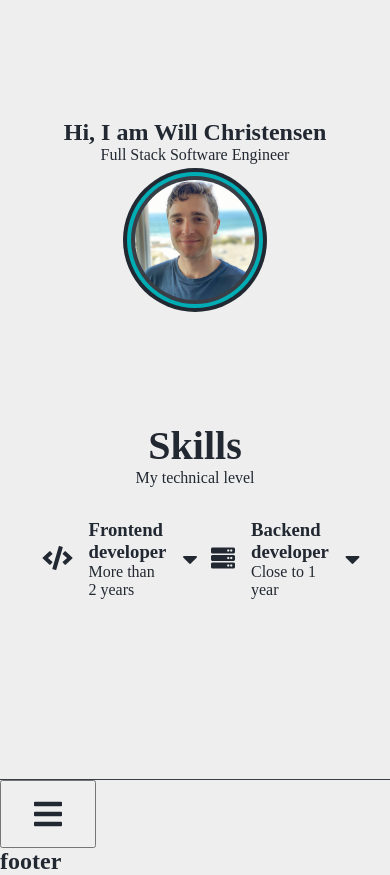
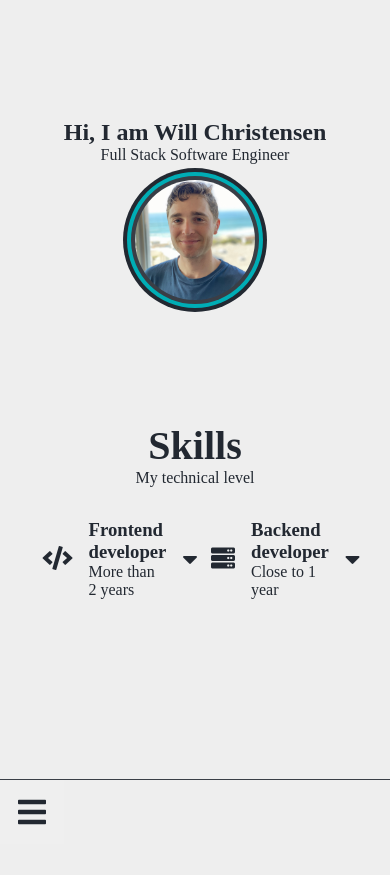
Before and after one commit to willmchristensen/Portfolio, a React (Create React App) app: page / in a window 390 px wide. After the commit the page ends 844 px from the top, so only its background shows below. Built offline with nearby package versions, Linux system fonts and the light colour scheme.

Commit message:
hamburger button style

```diff
--- a/src/components/MobileFooter/Hamburger/Hamburger.css
+++ b/src/components/MobileFooter/Hamburger/Hamburger.css
@@ -4,7 +4,8 @@
     align-items: center;
     padding: 2rem;
     line-height: 0;
-    z-index: 1;
+    width: 2rem;
+    border: none;
 }
 .bars-icon-button:hover{
     cursor: pointer;
@@ -16,7 +17,6 @@
     background: none;
     font-size: 2rem;
     line-height: 0;
-    z-index: 0;
 }
 .times-icon-button{
     display: flex;
@@ -24,7 +24,8 @@
     align-items: center;
     padding: 2rem;
     line-height: 0;
-    z-index: 1;
+    width: 2rem;
+    border: none;
 }
 .times-icon-button:hover{
     cursor: pointer;
@@ -36,5 +37,4 @@
     background: none;
     font-size: 2rem;
     line-height: 0;
-    z-index: 0;
 }
--- a/src/components/MobileFooter/index.js
+++ b/src/components/MobileFooter/index.js
@@ -42,7 +42,6 @@ function MobileFooter({ items, icons }) {
                     showMenu={showMenu}
                     setShowMenu={setShowMenu}
                 />
-                <h1>footer</h1>
             </footer>
             <ul
                 className={menuClassName}
--- a/src/components/NavBar/NavBar.css
+++ b/src/components/NavBar/NavBar.css
@@ -8,6 +8,8 @@
 }
 .sidebar-container{
     display: none;
+    position: fixed;
+    bottom: 0;
 }
 .mobile-menu-container{
     position: absolute;
--- a/src/components/NavBar/index.js
+++ b/src/components/NavBar/index.js
@@ -24,9 +24,7 @@ function NavBar() {
 
     return (
         <nav>
-            <div className="mobile-menu-container">
-                <MobileFooter items={items} icons={icons}/>
-            </div>
+            <MobileFooter items={items} icons={icons}/>
             <ul className="navbar">
                 {
                     items.map((item,index) => {
```
